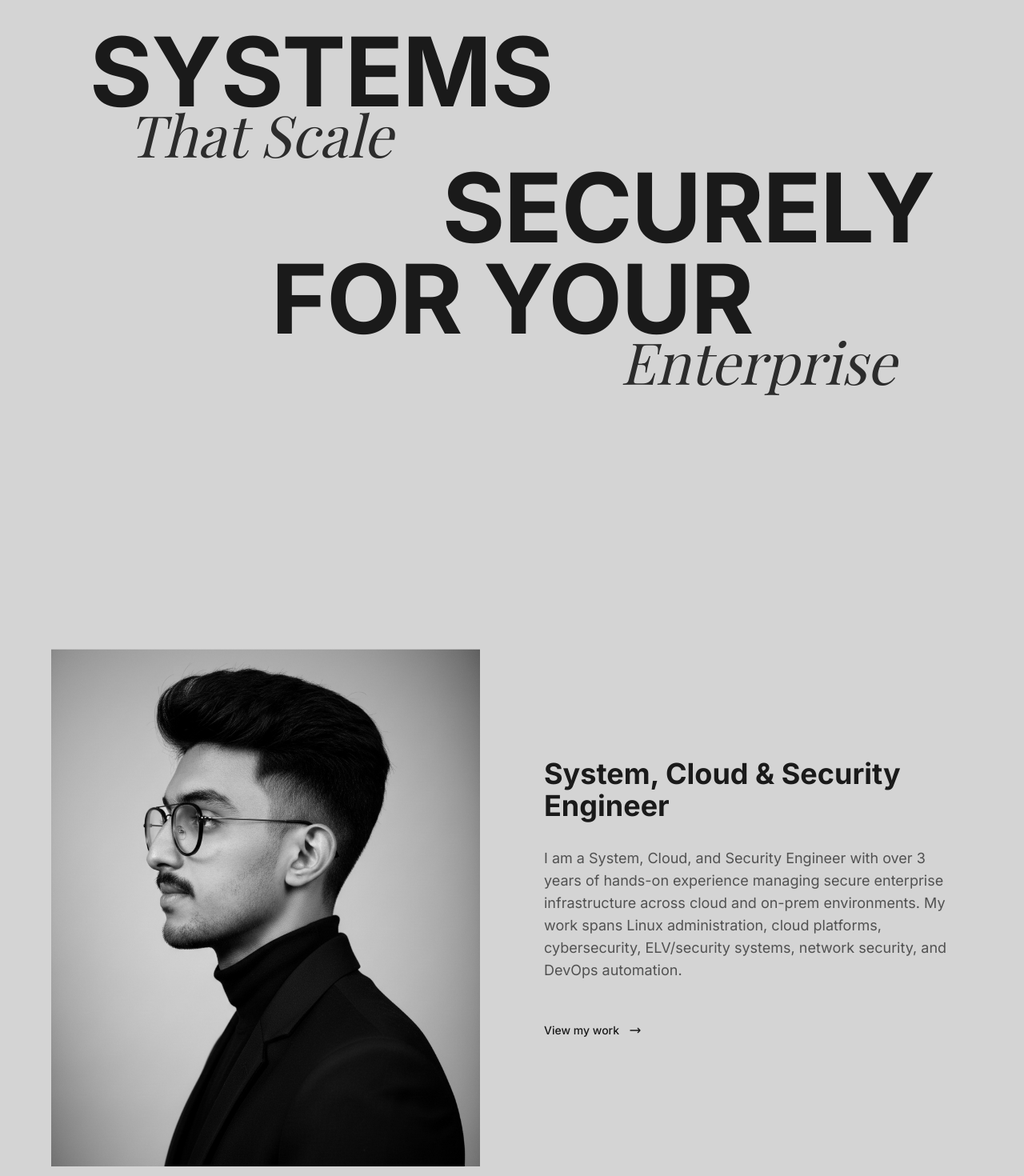
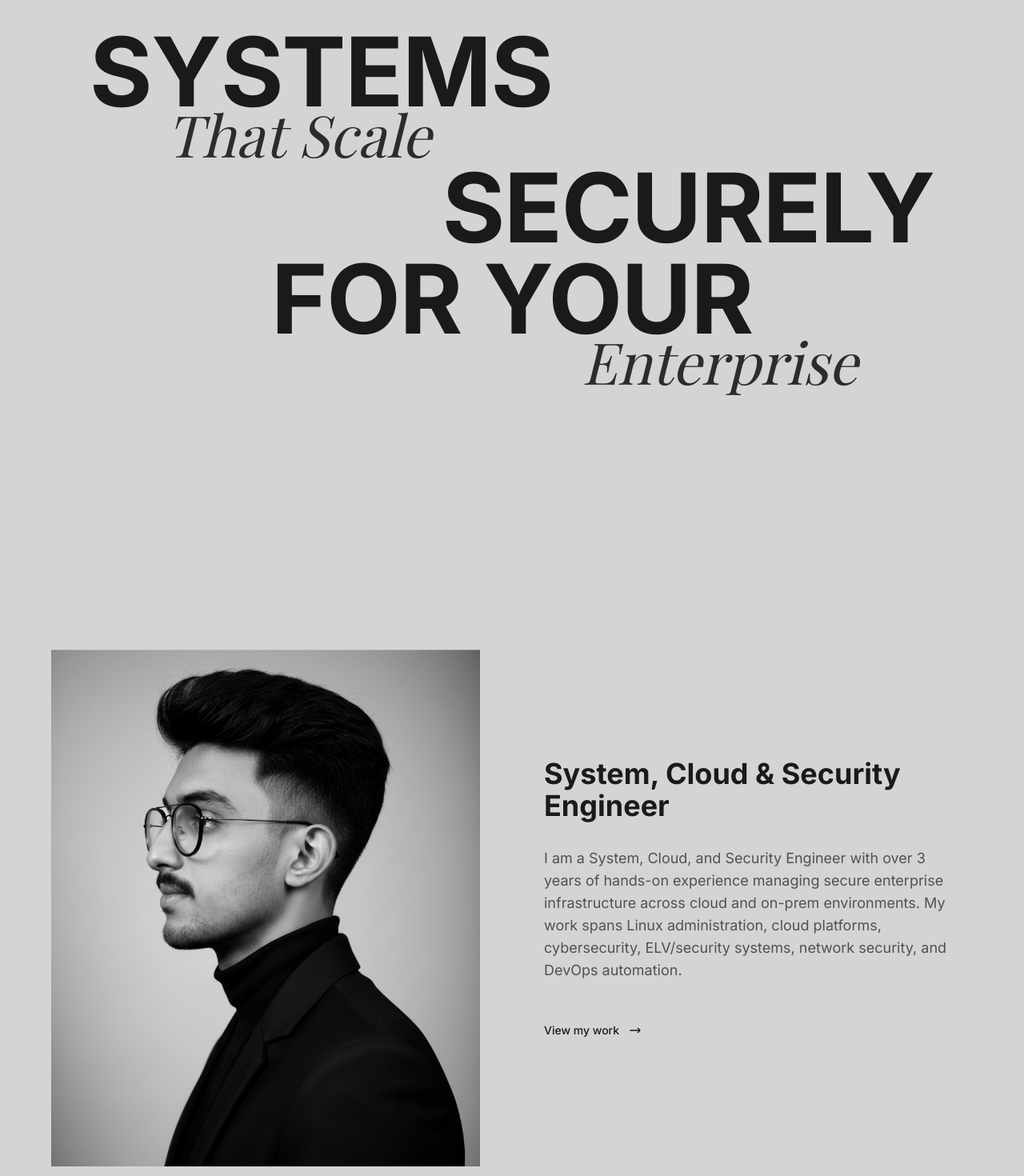
Before and after one commit to Fairoz007/fairoz.in-2026, a React (Vite) app: page / in a window 1280 px wide. Shown: the part 940-2410 px from the top of the page at 80% size. Built offline with nearby package versions, Linux system fonts and the light colour scheme; a web font is replaced by a local one.

Commit message:
resposive

```diff
--- a/src/components/ContactModal.tsx
+++ b/src/components/ContactModal.tsx
@@ -101,7 +101,7 @@ const ContactModal = ({ isOpen, onClose }: ContactModalProps) => {
             </button>
 
             {/* Form Side */}
-            <div className="flex-1 p-8 md:p-12 lg:p-16">
+            <div className="flex-1 p-8 md:p-12 lg:p-16 overflow-y-auto">
               <motion.h2
                 initial={{ opacity: 0, y: 20 }}
                 animate={{ opacity: 1, y: 0 }}
--- a/src/components/Navigation.tsx
+++ b/src/components/Navigation.tsx
@@ -77,7 +77,7 @@ const Navigation = ({ onMenuOpen }: NavigationProps) => {
           {/* Hamburger Menu Button */}
           <motion.button
             onClick={onMenuOpen}
-            className={`relative z-10 flex flex-col items-end gap-1.5 p-2 transition-colors duration-300 ${isScrolled ? 'text-dark' : 'text-light'
+            className={`lg:hidden relative z-10 flex flex-col items-end gap-1.5 p-2 transition-colors duration-300 ${isScrolled ? 'text-dark' : 'text-light'
               }`}
             whileHover={{ scale: 1.05 }}
             whileTap={{ scale: 0.95 }}
--- a/src/index.css
+++ b/src/index.css
@@ -62,19 +62,23 @@
 }
 
 @layer components {
+
   /* Typography classes */
   .text-hero {
-    font-size: clamp(80px, 15vw, 180px);
+    font-size: clamp(36px, 11vw, 180px);
     line-height: 0.9;
     letter-spacing: -0.02em;
     font-weight: 800;
+    word-break: break-word;
   }
 
   .text-display {
-    font-size: clamp(48px, 8vw, 100px);
-    line-height: 0.95;
+    font-size: clamp(20px, 6vw, 100px);
+    line-height: 1.1;
     letter-spacing: -0.01em;
     font-weight: 700;
+    word-break: break-word;
+    overflow-wrap: break-word;
   }
 
   .text-script {
@@ -163,15 +167,39 @@
 }
 
 @layer utilities {
+
   /* Animation delays */
-  .animation-delay-100 { animation-delay: 100ms; }
-  .animation-delay-200 { animation-delay: 200ms; }
-  .animation-delay-300 { animation-delay: 300ms; }
-  .animation-delay-400 { animation-delay: 400ms; }
-  .animation-delay-500 { animation-delay: 500ms; }
-  .animation-delay-600 { animation-delay: 600ms; }
-  .animation-delay-700 { animation-delay: 700ms; }
-  .animation-delay-800 { animation-delay: 800ms; }
+  .animation-delay-100 {
+    animation-delay: 100ms;
+  }
+
+  .animation-delay-200 {
+    animation-delay: 200ms;
+  }
+
+  .animation-delay-300 {
+    animation-delay: 300ms;
+  }
+
+  .animation-delay-400 {
+    animation-delay: 400ms;
+  }
+
+  .animation-delay-500 {
+    animation-delay: 500ms;
+  }
+
+  .animation-delay-600 {
+    animation-delay: 600ms;
+  }
+
+  .animation-delay-700 {
+    animation-delay: 700ms;
+  }
+
+  .animation-delay-800 {
+    animation-delay: 800ms;
+  }
 
   /* Custom clip paths */
   .clip-inset-full {
@@ -218,6 +246,7 @@ html.lenis {
 
 /* Reduced motion */
 @media (prefers-reduced-motion: reduce) {
+
   *,
   *::before,
   *::after {
--- a/src/pages/ExperienceDetail.tsx
+++ b/src/pages/ExperienceDetail.tsx
@@ -194,6 +194,7 @@ const ExperienceDetail = () => {
                                             src={img}
                                             alt="Gallery"
                                             className="rounded-lg shadow-md hover:scale-[1.02] transition-transform duration-300"
+                                            loading="lazy"
                                         />
                                     ))}
                                 </div>
@@ -210,7 +211,7 @@ const ExperienceDetail = () => {
                     {prevExperience ? (
                         <Link
                             to={`/experience/${prevExperience.slug}`}
-                            className="p-12 border-r border-dark/5 flex flex-col items-start gap-2 hover:bg-dark/5 transition-colors group text-left"
+                            className="p-6 md:p-12 border-r border-dark/5 flex flex-col items-start gap-2 hover:bg-dark/5 transition-colors group text-left"
                         >
                             <span className="text-xs uppercase tracking-widest text-dark/40 flex items-center gap-2">
                                 <ArrowLeft size={16} className="group-hover:-translate-x-1 transition-transform" />
@@ -225,7 +226,7 @@ const ExperienceDetail = () => {
                     {nextExperience ? (
                         <Link
                             to={`/experience/${nextExperience.slug}`}
-                            className="p-12 flex flex-col items-end gap-2 hover:bg-dark/5 transition-colors group text-right"
+                            className="p-6 md:p-12 flex flex-col items-end gap-2 hover:bg-dark/5 transition-colors group text-right"
                         >
                             <span className="text-xs uppercase tracking-widest text-dark/40 flex items-center gap-2">
                                 Next
--- a/src/sections/About.tsx
+++ b/src/sections/About.tsx
@@ -17,7 +17,7 @@ const About = () => {
     <section
       ref={sectionRef}
       id="about"
-      className="relative min-h-screen bg-light py-20 md:py-32 overflow-hidden"
+      className="relative min-h-screen bg-light py-12 md:py-32 overflow-hidden"
     >
       <div className="w-full max-w-7xl mx-auto px-6 md:px-12 lg:px-16">
         <div className="grid grid-cols-1 lg:grid-cols-2 gap-12 lg:gap-20 items-center">
@@ -39,7 +39,10 @@ const About = () => {
               <img
                 src="/images/about-portrait.png"
                 alt="Fairoz Faisal - System, Cloud & Security Engineer"
+                width={800}
+                height={1000}
                 className="w-full h-full object-cover grayscale"
+                loading="lazy"
               />
             </motion.div>
           </motion.div>
--- a/src/sections/Experience.tsx
+++ b/src/sections/Experience.tsx
@@ -92,13 +92,13 @@ const Experience = () => {
             className={`${index > 0 ? 'mt-16 md:mt-24' : ''}`}
           >
             {/* Main Number */}
-            <div className="flex flex-wrap items-baseline justify-center gap-x-4">
+            <div className="flex flex-wrap items-baseline justify-center gap-x-2 md:gap-x-4 max-w-full px-2">
               {stat.label === 'OVER' && (
-                <span className="text-display text-light/80 font-bold">
+                <span className="text-display text-light/80 font-bold shrink-0">
                   OVER
                 </span>
               )}
-              <span className="text-hero text-light font-bold tracking-tighter">
+              <span className="text-hero text-light font-bold tracking-tighter shrink-0">
                 <Counter
                   end={stat.number}
                   suffix={stat.suffix}
@@ -108,9 +108,11 @@ const Experience = () => {
             </div>
 
             {/* Secondary Text */}
-            <div className="text-display text-light/80 font-bold -mt-2 md:-mt-4">
+            <div className="text-display text-light/80 font-bold -mt-2 md:-mt-4 break-words px-2 relative z-10">
               {stat.label !== 'OVER' && stat.label}
-              {stat.label2 && stat.label2}
+              {stat.label2 && (
+                <span className="block md:inline">{stat.label2}</span>
+              )}
             </div>
 
             {/* Script Accent */}
--- a/src/sections/Hero.tsx
+++ b/src/sections/Hero.tsx
@@ -100,7 +100,7 @@ const Hero = ({ startAnimation = true }: HeroProps) => {
         <div className="relative flex flex-col items-center justify-center z-20">
           <motion.h1
             variants={headingVariants}
-            className="text-hero text-light font-bold tracking-tighter leading-[0.9] md:leading-[0.85]"
+            className="text-hero text-light font-bold tracking-tighter leading-[0.9] md:leading-[0.85] break-words max-w-full"
           >
             Fairoz,
           </motion.h1>
--- a/src/sections/Projects.tsx
+++ b/src/sections/Projects.tsx
@@ -82,7 +82,10 @@ const ProjectCard = ({ experience, index }: ProjectCardProps) => {
             <img
               src={experience.image}
               alt={experience.title}
+              width={1600}
+              height={900}
               className={`project-image w-full h-full object-cover transition-all duration-700 ${isHovered ? 'grayscale-0' : 'grayscale'}`}
+              loading="lazy"
             />
           </motion.div>
 
--- a/src/sections/Tagline.tsx
+++ b/src/sections/Tagline.tsx
@@ -51,7 +51,7 @@ const Tagline = () => {
           {/* That Work - Script, overlapping */}
           <motion.div
             variants={wordVariants}
-            className="w-full -mt-4 md:-mt-8 ml-8 md:ml-24"
+            className="w-full -mt-4 md:-mt-8 pl-8 md:pl-24"
           >
             <span className="text-script text-4xl md:text-6xl lg:text-7xl text-dark/90">
               That Scale
@@ -81,7 +81,7 @@ const Tagline = () => {
           {/* Competition - Script, flowing underneath */}
           <motion.div
             variants={wordVariants}
-            className="w-full text-right -mt-4 md:-mt-8 mr-8 md:mr-24"
+            className="w-full text-right -mt-4 md:-mt-8 pr-8 md:pr-24"
           >
             <span className="text-script text-4xl md:text-6xl lg:text-7xl text-dark/90">
               Enterprise
```
Also changed, not shown: 1 other file (tests, documents, lock files or other folders).
